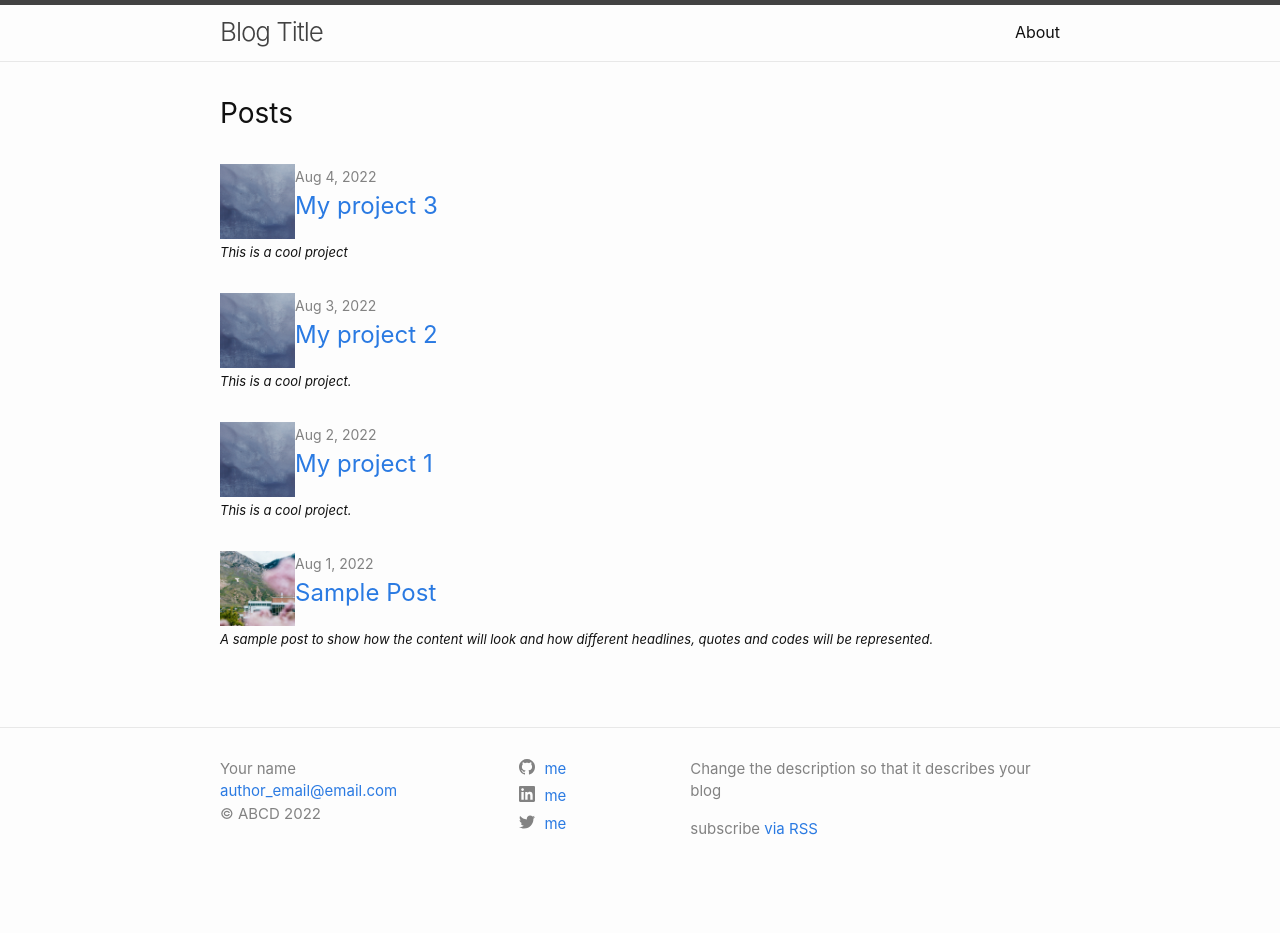
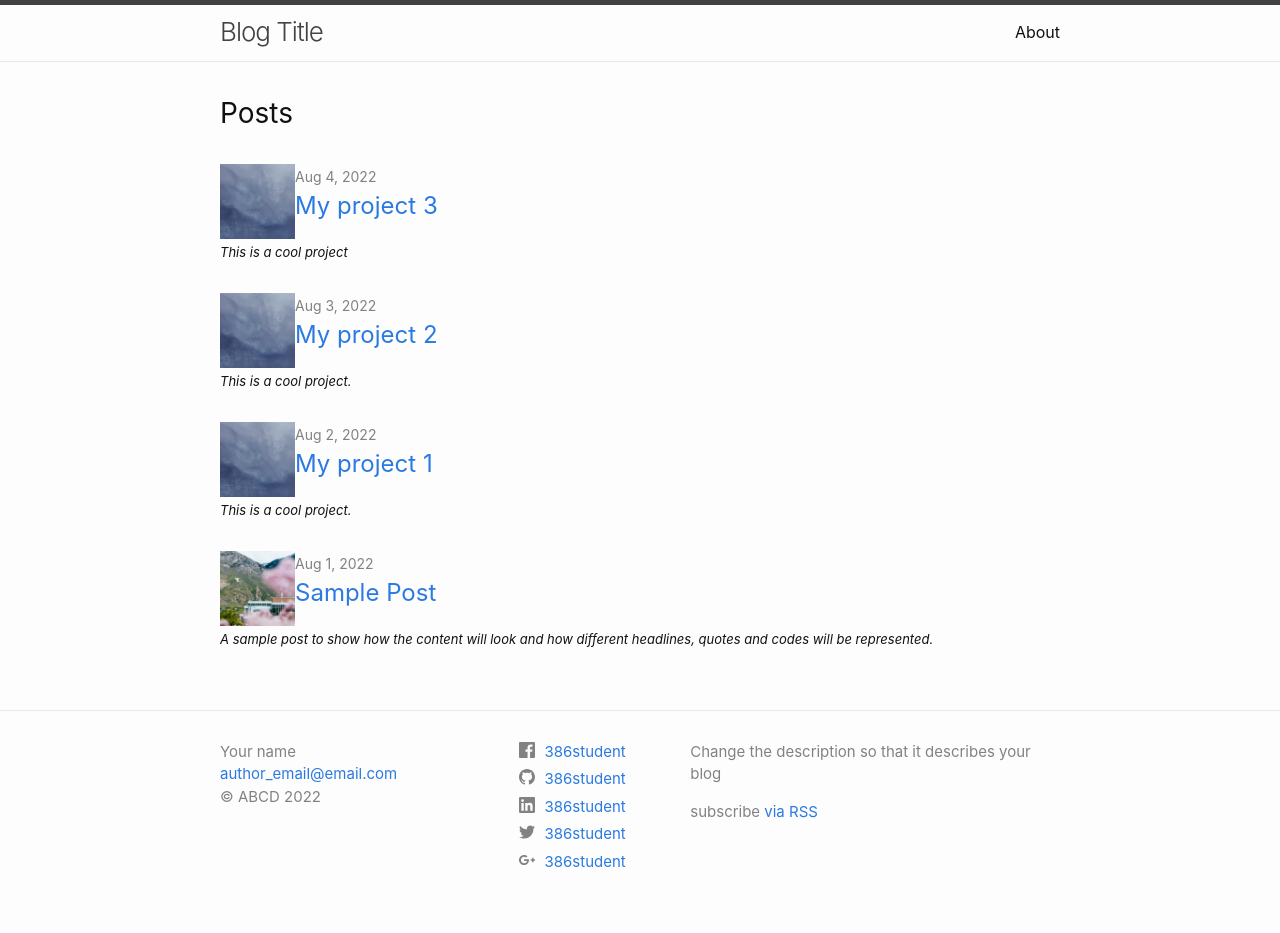
Before and after one commit to runstats21/stat-386-projects, a Jekyll site: the page built from index.markdown, in a window 1280 px wide. Built offline with Jekyll 4.4.1, drawn with Linux system fonts in a browser that asks for light colours; before the commit the page ends 900 px from its top, so only the background shows below that.

Commit message:
Update _config.yml

```diff
--- a/_config.yml
+++ b/_config.yml
@@ -28,9 +28,16 @@ author: Your name
 copyright: ABCD # Your initials or what you want the copyright to be.  Leave empty for no copyright
 
 # Social media users names.  Leave fields blank that you don't want displayed
-twitter_username:  me
-github_username:  me
-linkedin_username: me
+twitter_username: 386student
+github_username:  386student
+linkedin_username: 386student
+dribbble_username:
+facebook_username: 386student
+flickr_username:
+instagram_username:
+pinterest_username:
+youtube_username:
+googleplus_username: 386student
 
 
 # Build settings
```
